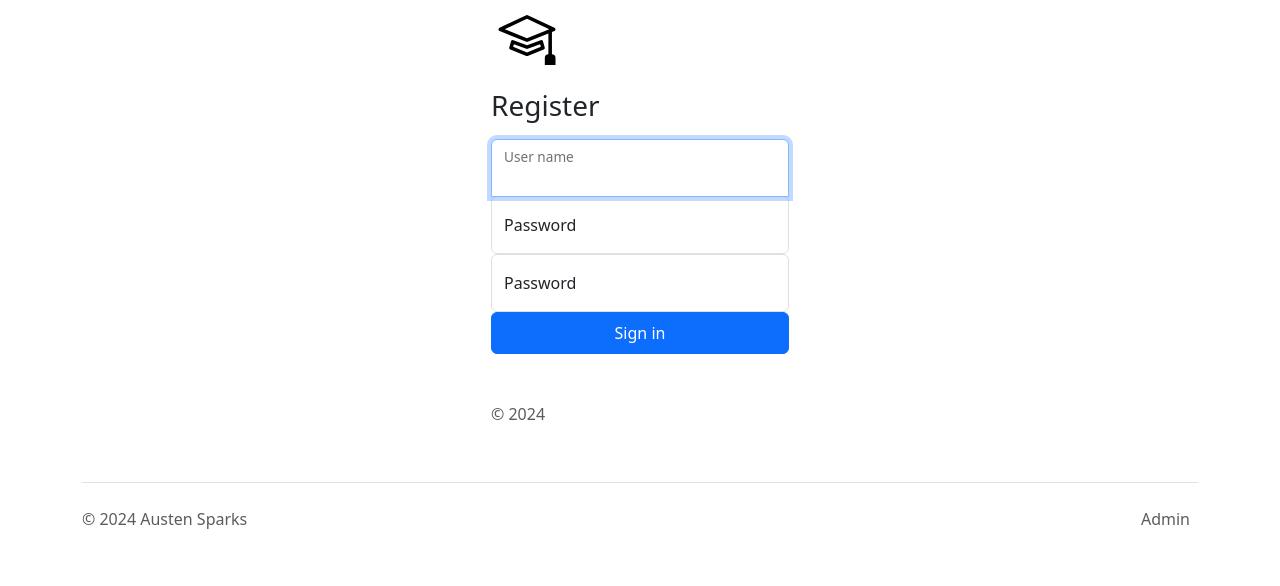
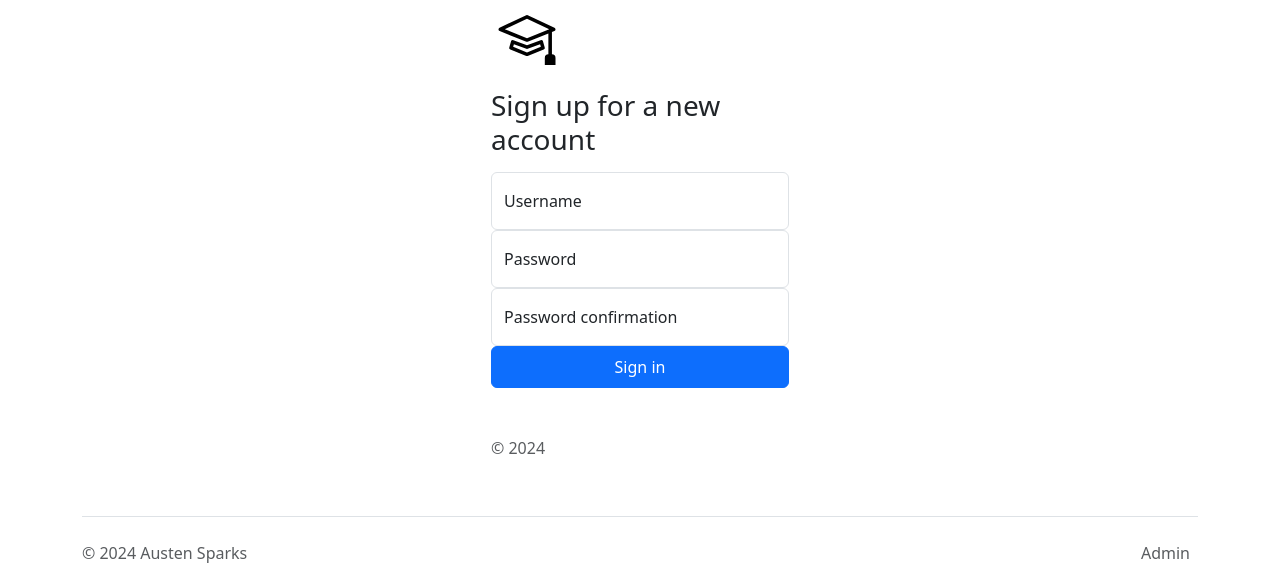
Before and after one commit to asparkswghs/learning-django, a Django app: page /auth/register/ in a window 1280 px wide. Shown: the part 56-642 px from the top of the page. Run offline with Django 4.2, Linux system fonts and the light colour scheme; parts of the project's set-up code (start-up, migrations or seed data) failed here and were passed over.

Commit message:
registration

```diff
--- a/learning/learnapp/templates/auth/register.html
+++ b/learning/learnapp/templates/auth/register.html
@@ -19,17 +19,14 @@ body {
   z-index: 2;
 }
 
-.form-signin input[type="text"] {
+.form-signin {
   margin-bottom: -1px;
   border-bottom-right-radius: 0;
   border-bottom-left-radius: 0;
+  border-top-right-radius: 0;
+  border-top-left-radius: 0;
 }
 
-.form-signin span[type="password"] {
-  margin-bottom: 10px;
-  border-top-left-radius: 0;
-  border-top-right-radius: 0;
-}
 </style>
 {% endblock %}
 
@@ -39,34 +36,14 @@ body {
     <form method="post">
         {% csrf_token %}
         <img class="mb-4" src="{% static 'svg/mortarboard.svg' %}" alt="" width="72" height="57">
-        <h1 class="h3 mb-3 fw-normal">Register</h1>
+        <h1 class="h3 mb-3 fw-normal">Sign up for a new account</h1>
 
         {% for field in form %}
-            {% if field.label == 'Username' %}
-                <div class="form-floating">
-                    <input type="text" class="form-control" id="floatingInput"  placeholder="johndoe" name="username" autofocus autocapitalize="none" autocomplete="username" maxlength="150" required id="id_username">
-                    {% for error in  field.errors %}<span class="help-inline">{{ error }}</span>{% endfor %}
-                    <label for="floatingInput">User name</label>
-                </div>
-            {% elif field.label == 'Password' %}
             <div class="form-floating">
-                <input type="password" class="form-control" id="floatingPassword" placeholder="Password" name="password" autocomplete="current-password" required id="id_password">
+                <input type="{% if 'Password' in field.label %}password{% else %}text{% endif %}" class="form-control" id="floatingInput" placeholder="{{ field.label }}" autocapitalize="none" required>
                 {% for error in  field.errors %}<span class="help-inline">{{ error }}</span>{% endfor %}
-                <label for="floatingPassword">Password</label>
+                <label class='control-label' for="floatingInput">{{ field.label }}</label>
             </div>
-            {% elif field.label == 'Password confirmation' %}
-            <div class="form-floating">
-                <input type="password" class="form-control" id="floatingPassword" placeholder="Password" name="password" autocomplete="current-password" required id="id_password">
-                {% for error in  field.errors %}<span class="help-inline">{{ error }}</span>{% endfor %}
-                <label for="floatingPassword">Password</label>
-            </div>
-            {% else %}
-            <div class="form-floating">
-                <input type="{{ field.type }}" class="form-control" id="floating-{{ field.name }}" placeholder="{{ field.label }}" required id="{{ field.id }}">
-                {% for error in  field.errors %}<span class="help-inline">{{ error }}</span>{% endfor %}
-                <label class='control-label' for="floating-{{ field.name }}">{{ field.label }}</label>
-            </div>
-            {% endif %}
         {% endfor %}
 
         <button class="btn btn-primary w-100 py-2" type="submit">Sign in</button>
```
